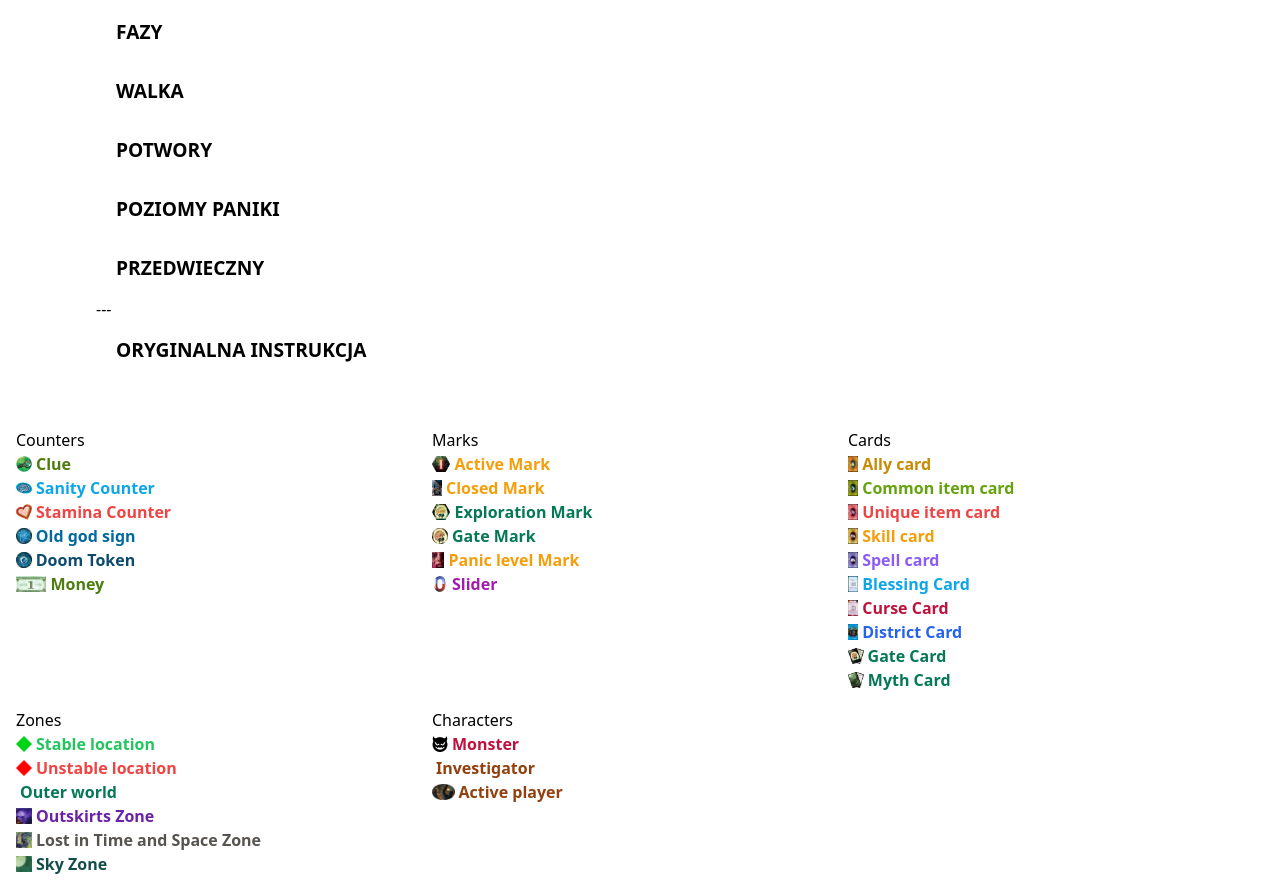
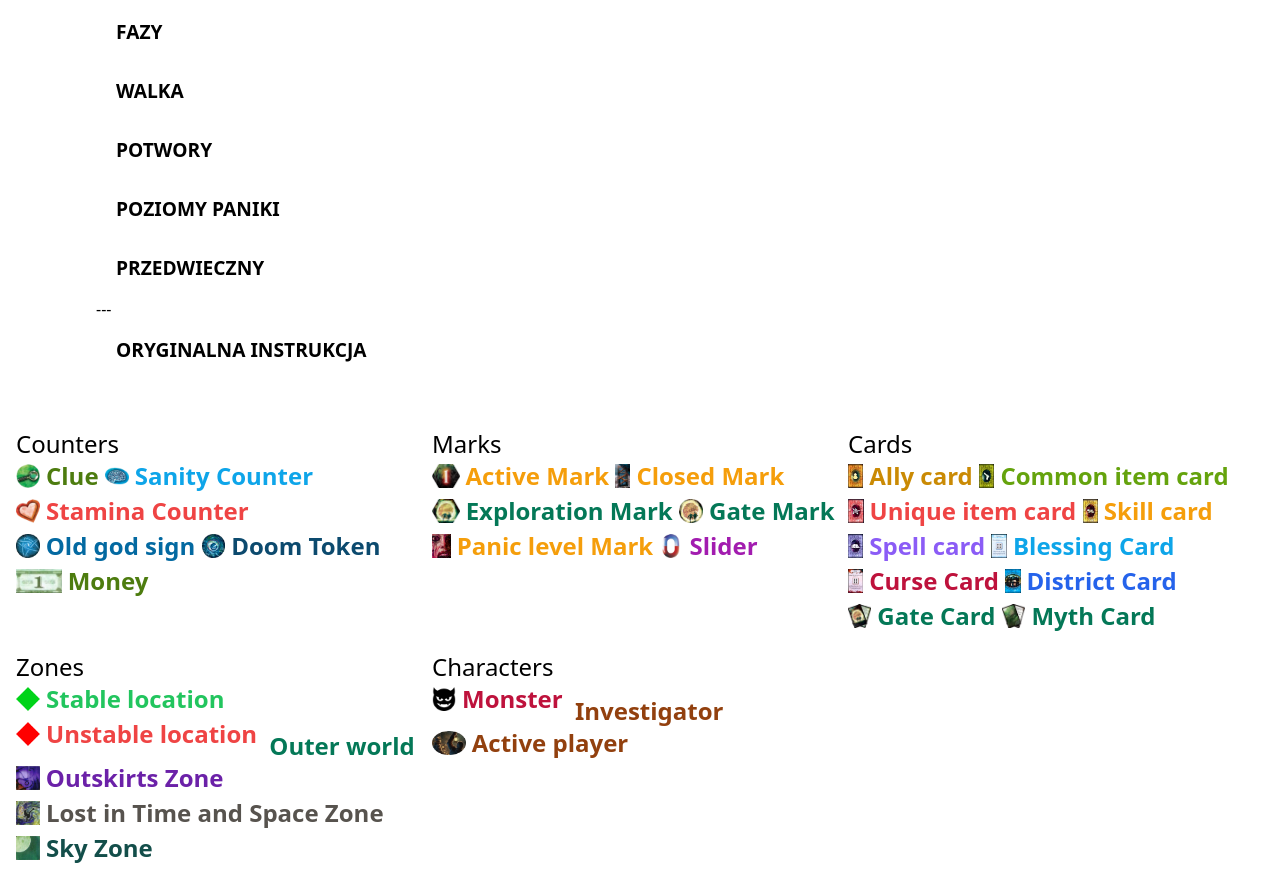
Before and after one commit to autioch/arkham-horror-cheatsheet, an Astro site: page /legend in a window 1280 px wide. Shown: the part 213-1105 px from the top of the page. Built offline with nearby package versions, Linux system fonts and the light colour scheme; Astro itself is replaced by a stand-in of ours.

Commit message:
Legend item size

```diff
--- a/src/components/token/token-list.astro
+++ b/src/components/token/token-list.astro
@@ -13,7 +13,5 @@ const { group, label } = Astro.props;
 
 <div>
   <h2 class="mt-4">{label}</h2>
-  <ul class="list-disc list-inside">
-    {Object.entries(group).map(([type]) => <Token type={type as TokenType} />)}
-  </ul>
+  {Object.entries(group).map(([type]) => <Token type={type as TokenType} />)}
 </div>
--- a/src/components/token/token.astro
+++ b/src/components/token/token.astro
@@ -13,7 +13,7 @@ const { type, multi } = Astro.props;
 const item = tokens[type];
 ---
 
-<span class="flex items-center">
+<span class="inline-flex items-center">
   <img src={item.img} class="token__img" />
   <span class:list={item.color} class="token__text">
     {item.label}{multi ? "s" : ""}
--- a/src/pages/legend.astro
+++ b/src/pages/legend.astro
@@ -11,7 +11,7 @@ import TokenList from "../components/token/token-list.astro";
 ---
 
 <BaseLayout pageTitle="Legend">
-  <div class="_text-xl sm:grid sm:grid-cols-2 lg:grid-cols-3">
+  <div class="_text-xl sm:grid sm:grid-cols-2 lg:grid-cols-3 text-2xl">
     <TokenList label="Counters" group={counters} />
     <TokenList label="Marks" group={marks} />
     <TokenList label="Cards" group={cards} />
```
